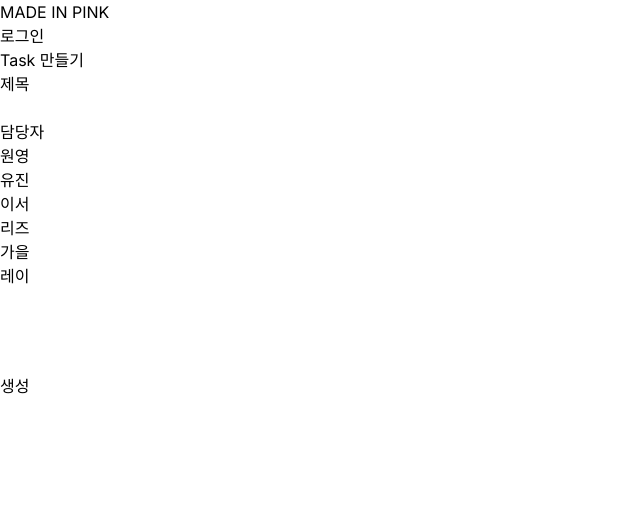
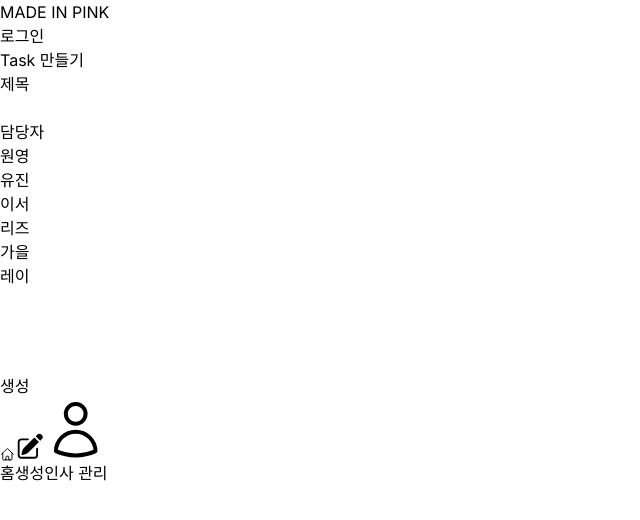
Before and after one commit to NiNinanana/pink-check, a Next.js app: page /create in a window 1280 px wide. Shown: the top 520 px of the page, without its empty margins (0-640 px from the left). Built offline with nearby package versions, Linux system fonts and the light colour scheme; no server answers.

Commit message:
navigation bar 생성

```diff
--- a/app/layout.tsx
+++ b/app/layout.tsx
@@ -5,6 +5,7 @@ import "./globals.css";
 import Header from "@/src/components/layout/header";
 import QueryProvider from "@/src/query/provider";
 import { ToastContainer } from "@/src/utils/toast/container";
+import Navigation from "@/src/components/layout/navigation";
 
 const inter = Inter({ subsets: ["latin"] });
 
@@ -24,6 +25,7 @@ export default function RootLayout({
         <QueryProvider>
           <Header />
           {children}
+          <Navigation />
           <ToastContainer />
         </QueryProvider>
       </body>
--- /dev/null
+++ b/src/components/layout/navigation.tsx
@@ -0,0 +1,59 @@
+"use client";
+
+import {
+  HomeIcon as HomeSolidIcon,
+  PencilSquareIcon as PencilSquareSolidIcon,
+  UserIcon as UserSolidIcon,
+} from "@heroicons/react/24/solid";
+
+import {
+  HomeIcon as HomeOutlineIcon,
+  PencilSquareIcon as PencilSquareOutlineIcon,
+  UserIcon as UserOutlineIcon,
+} from "@heroicons/react/24/outline";
+import React from "react";
+import { usePathname, useRouter } from "next/navigation";
+
+const menus = [
+  { solid: HomeSolidIcon, outline: HomeOutlineIcon, title: "홈", path: "/" },
+  {
+    solid: PencilSquareSolidIcon,
+    outline: PencilSquareOutlineIcon,
+    title: "생성",
+    path: "/create",
+  },
+  {
+    solid: UserSolidIcon,
+    outline: UserOutlineIcon,
+    title: "인사 관리",
+    path: "/users",
+  },
+];
+
+const Navigation = () => {
+  const { push } = useRouter();
+  const asPath = usePathname();
+
+  const isCurrentMenu = (path: string) => path === asPath;
+
+  return (
+    <nav className="fixed bottom-0 flex h-20 w-full justify-between border-t bg-white py-3">
+      {menus.map((menu) => (
+        <button
+          key={menu.title}
+          className="flex w-full flex-col items-center gap-1"
+          onClick={() => push(menu.path)}
+        >
+          {isCurrentMenu(menu.path) ? (
+            <menu.solid className="w-8" />
+          ) : (
+            <menu.outline className="w-8" />
+          )}
+          <p>{menu.title}</p>
+        </button>
+      ))}
+    </nav>
+  );
+};
+
+export default Navigation;
```
Also changed, not shown: app/users/page.tsx (added, +11 -0 lines).
